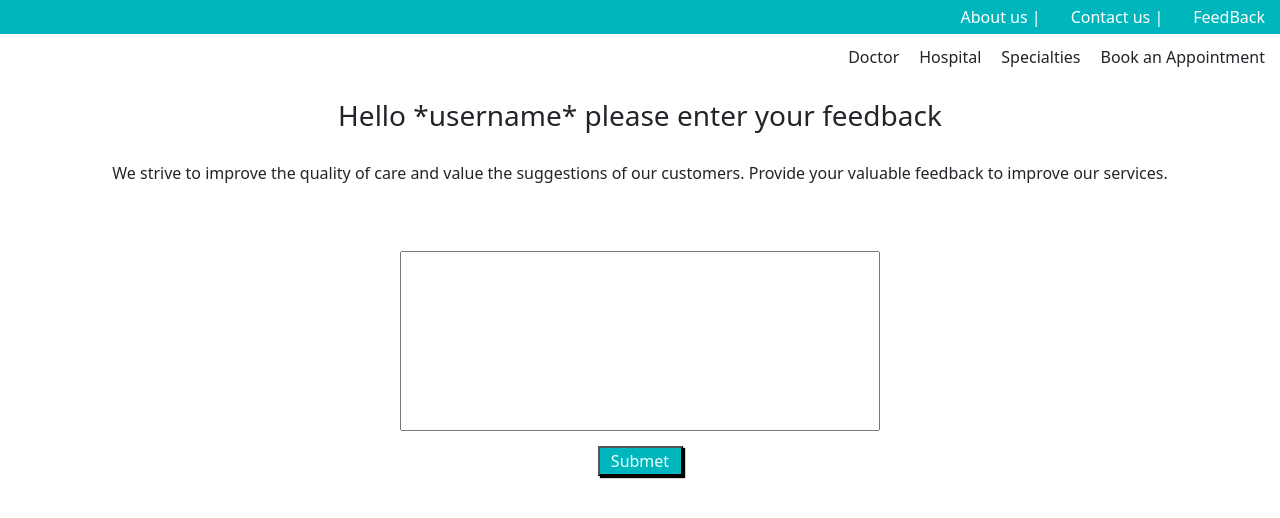
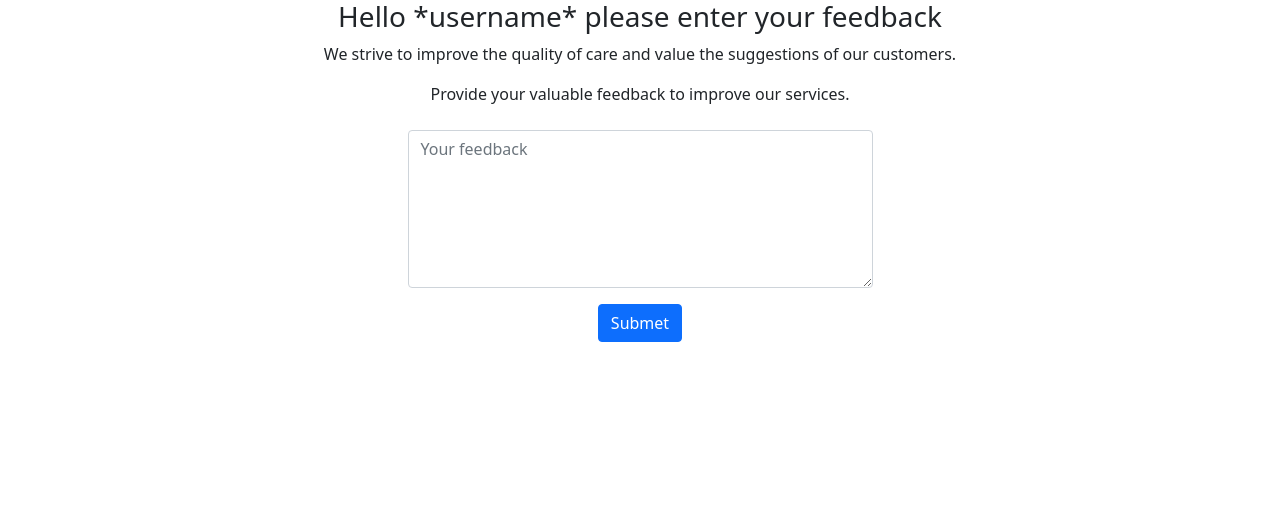
Before and after one commit to habibGrande/We-care, a Django app: template weCare/weCare_App/templates/feedBack.html in a window 1280 px wide. Shown: the top 518 px of the page. Run offline with Django 4.2, Linux system fonts and the light colour scheme; the template is opened without the code that fills it, so the values that code supplies are empty; parts of the project's set-up code (start-up, migrations or seed data) failed here and were passed over.

Commit message:
feedback page

```diff
--- a/weCare/weCare_App/templates/feedBack.html
+++ b/weCare/weCare_App/templates/feedBack.html
@@ -10,58 +10,34 @@
 
 </head>
 <body>
-    <div class="nav">
-        <div class="nav-links"> <a class="nav-items" href="">About us |</a></div>
-        <div class="nav-links"> <a class="nav-items" href="">Contact us | </a></div>
-        <div class="nav-links"> <a class="nav-items" href="">FeedBack</a></div>
+    <div class="container d-flex justify-content-center">
+        <h3>Hello *username* please enter your feedback</h3>
     </div>
-    <div  class="sticky-nav">
-        <div>
-
+    <div class="container d-flex justify-content-center">
+        <p class="">We strive to improve the quality of care and value the suggestions of our customers.</p>
     </div>
-        <div  class="sticky-nav-content">
-            <div >
-                <a class="sticky-nav-items"href="">Doctor</a>
+    <div  class="container d-flex justify-content-center">
+        <p>Provide your valuable feedback to improve our services.</p>
     </div>
-            <div >
-                <a class="sticky-nav-items"href="">Hospital</a>
-            </div>
-            <div >
-                <a class="sticky-nav-items"href="">Specialties</a>
-            </div>
-            <div >
-                <a class="sticky-nav-items"href="">Book an Appointment</a>
+    <div class="container" >
+        <form action="" method="post">
+            {% csrf_token %}
+            <div class=" d-flex justify-content-center">
+                <div class=" d-grid gap-4 col-sm-8 col-md-12 col-lg-5 mt-2  " >
+                    <textarea type="text" name="feedback" rows="6"  class="form-control  " placeholder="Your feedback"></textarea>
                 </div>
             </div>
-    </div>
+                <div class="d-flex justify-content-center ">
                     <div>
-        <div >
-            <div class="feedback-title title-control">
-                <h3>Hello *username* please enter your feedback</h3>
-            </div>
-            <div class="feedback-title title-control">
-                <p class="">We strive to improve the quality of care and value the suggestions of our customers. Provide your valuable feedback to improve our services.</p>
-            </div>
-            <div>
-                <form action="" method="post">
-                    <div class="feedback-text">
-                        <div>
-                        <input type="text" name="" id="" class="feedback-desc">
+                        <button class="btn btn-primary mt-3">Submet</button>
                     </div>
                 </div>
-                    <div class="container-btn">
-                        <div>
-                            <button class="feedback-btn">Submet</button>
-                        </div>
+        </form>
     </div>
 
-                    </form>
-                </div>
-            </div>
-        <div>
 
-        </div>
-    </div>
+
+
 
 
 
--- a/weCare/weCare_App/templates/login.html
+++ b/weCare/weCare_App/templates/login.html
@@ -16,7 +16,7 @@
             {% csrf_token %}
 
             <div >Log Into we care</div>
-            <div class="row">
+            <div class="row ">
                 <div class="col-sm-4 col-md-6 col-lg-12  mt-3">
                     <input type="text" class="form-control" placeholder="Email" name="email" >
                 </div>
--- a/weCare/weCare_App/views.py
+++ b/weCare/weCare_App/views.py
@@ -5,12 +5,9 @@ import bcrypt
 
 
 def root(request):
-<<<<<<< HEAD
-    return render(request, 'new.html')
-=======
     return render(request, 'landingpage.html')
 
->>>>>>> 0520194916fd213b151921fbb7a4f9d5b1506c3a
+
 
 def register_page(request):
     return render(request,'register.html')
```
Lines whose indentation alone changed are shown as unchanged.
